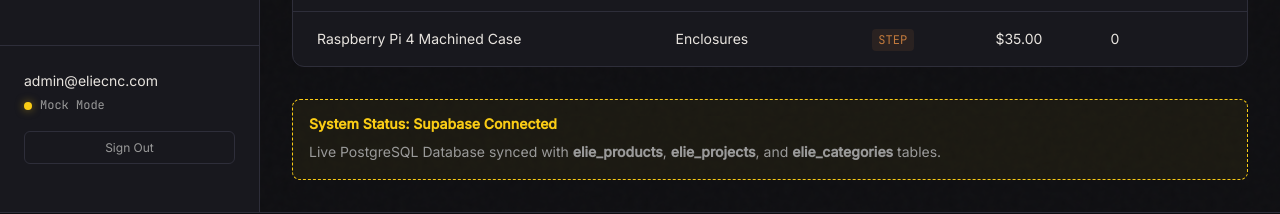
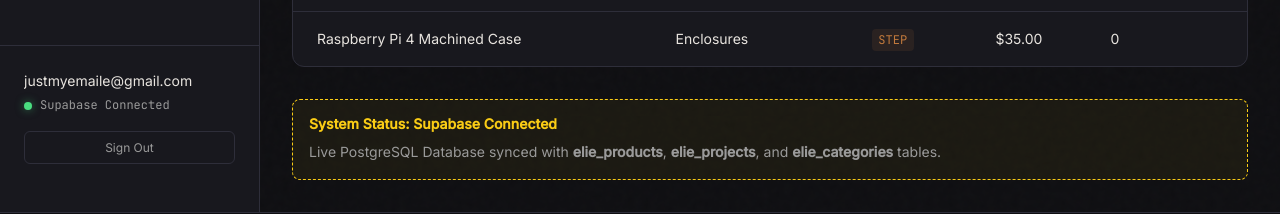
Before and after one commit to akaPaT0/elie-cnc, a Next.js app: page /admin in a window 1280 px wide. Shown: the part 904-1118 px from the top of the page. Built offline with nearby package versions, Linux system fonts and the light colour scheme; no server answers; the database is empty.

Commit message:
Wire AdminLayout sidebar footer to real logged-in Supabase user email and green connection status indicator

```diff
--- a/src/app/admin/layout.tsx
+++ b/src/app/admin/layout.tsx
@@ -4,12 +4,29 @@
 import Link from 'next/link';
 import { useEffect, useState } from 'react';
 import styles from './layout.module.css';
-
-// import { createClient } from '@/lib/supabase/client';
+import { createClient } from '@/lib/supabase/client';
 
 export default function AdminLayout({ children }: { children: React.ReactNode }) {
   const pathname = usePathname();
   const router = useRouter();
+  const [userEmail, setUserEmail] = useState<string>('justmyemaile@gmail.com');
+  const [isConnected, setIsConnected] = useState<boolean>(true);
+
+  useEffect(() => {
+    async function checkUserSession() {
+      const supabase = createClient();
+      if (supabase) {
+        setIsConnected(true);
+        const { data: { user } } = await supabase.auth.getUser();
+        if (user?.email) {
+          setUserEmail(user.email);
+        }
+      } else {
+        setIsConnected(false);
+      }
+    }
+    checkUserSession();
+  }, []);
 
   // If we are on the login page, don't show the admin shell wrapper.
   if (pathname === '/admin/login') {
@@ -25,11 +42,11 @@
     return 'Admin';
   };
 
-  const isConnected = false; // Mock state: if real Supabase client is connected, set to true.
-
   const handleSignOut = async () => {
-    // const supabase = createClient();
-    // await supabase.auth.signOut();
+    const supabase = createClient();
+    if (supabase) {
+      await supabase.auth.signOut();
+    }
     router.push('/admin/login');
   };
 
@@ -59,7 +76,7 @@
 
         <div className={styles.sidebarFooter}>
           <div className={styles.userInfo}>
-            <span className={styles.userEmail}>admin@eliecnc.com</span>
+            <span className={styles.userEmail}>{userEmail}</span>
             <div className={styles.statusIndicator}>
               <span className={`${styles.statusDot} ${isConnected ? styles.connected : styles.mock}`}></span>
               {isConnected ? 'Supabase Connected' : 'Mock Mode'}
```
